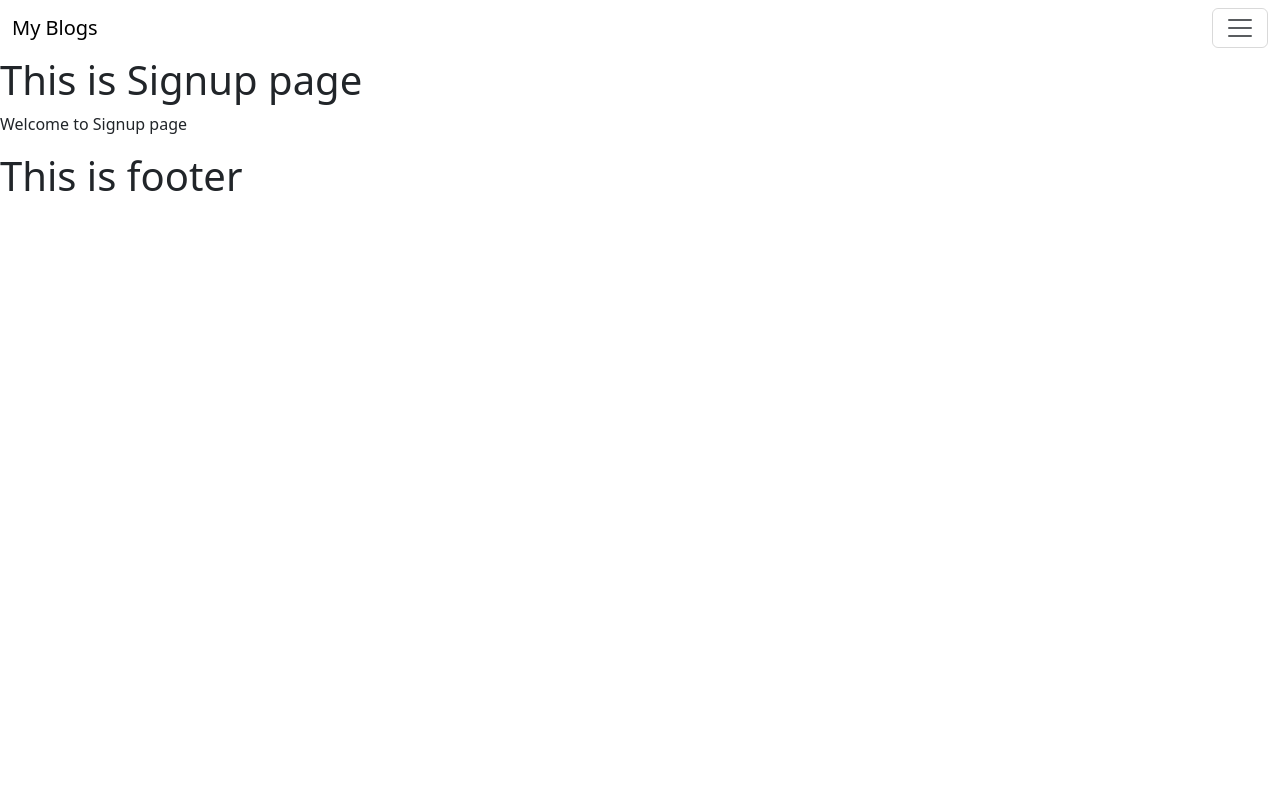
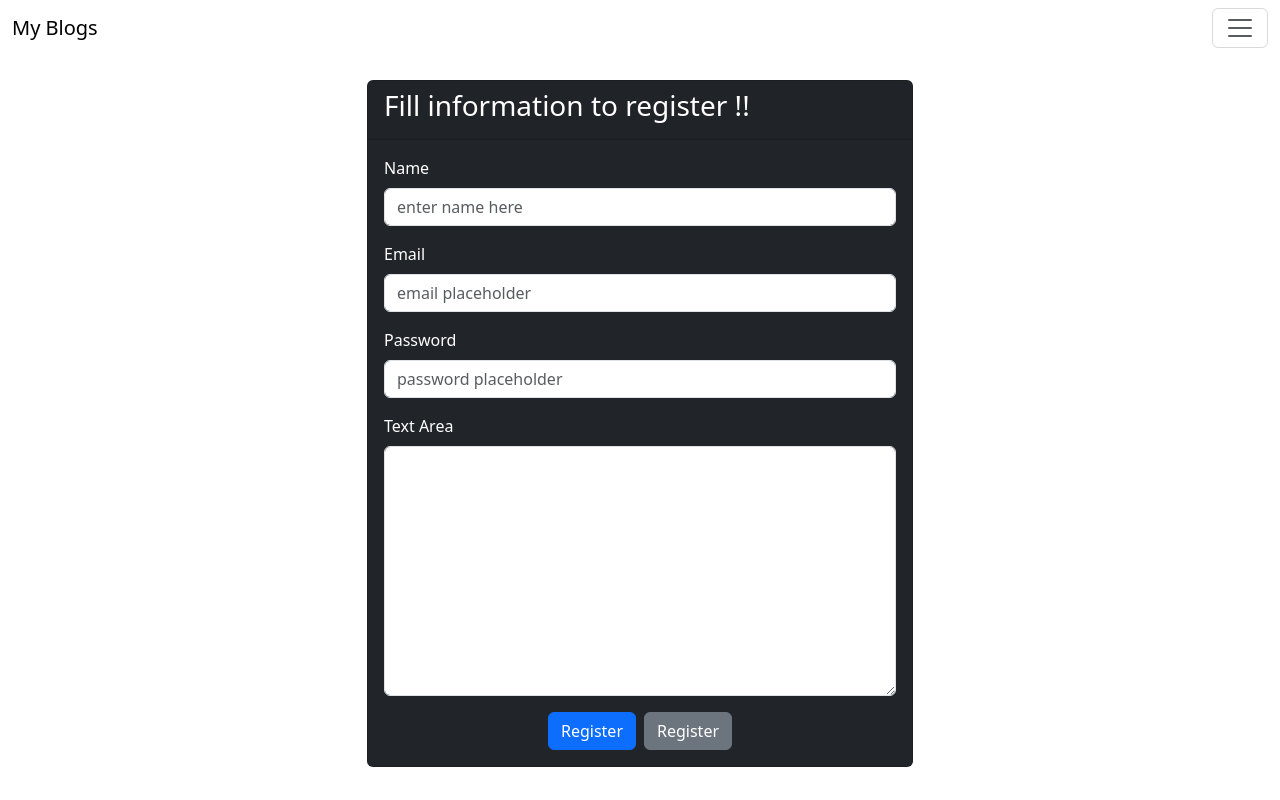
Before and after one commit to Abhijeet-Pathare/blog-frontend, a React (Create React App) app in the folder blog-app/: page /signup in a window 1280 px wide. Built offline with nearby package versions, Linux system fonts and the light colour scheme.

Commit message:
added signup component body

```diff
--- a/blog-app/src/components/Base.js
+++ b/blog-app/src/components/Base.js
@@ -7,7 +7,7 @@ function Base({title="Welcome to our website",children}) {
       <CustomNavbar />
         {children}
 
-      <h1>This is footer</h1>
+
     </div>
   )
 }
--- a/blog-app/src/pages/Signup.js
+++ b/blog-app/src/pages/Signup.js
@@ -1,15 +1,78 @@
 import React from 'react'
 import Base from '../components/Base'
+import { Button, Card, CardBody, CardHeader, Col, Container, Form, FormGroup, Input, Label, Row } from 'reactstrap'
 
 function Signup() {
-  return (
-    <Base>
-    <div>
-      <h1>This is Signup page</h1>
-        <p>Welcome to Signup page</p>
-    </div>
-    </Base>
-  )
+    return (
+        <Base>
+            <Container>
+                <Row className='mt-4'>
+                    <Col sm={{ size: 6, offset: 3 }}>
+                        <Card color='dark' inverse >
+                            <CardHeader>
+                                <h3> Fill information to register   !!</h3>
+                            </CardHeader>
+                            <CardBody>
+                                {/* Creating form */}
+                                <Form>
+                                    <FormGroup>
+                                        {/* Name field */}
+                                        <Label for="name">
+                                            Name
+                                        </Label>
+                                        <Input
+                                            id="name"
+                                            name="name"
+                                            placeholder="enter name here"
+                                            type="name"
+                                        />
+                                    </FormGroup>
+                                    {/* email field */}
+                                    <FormGroup>
+                                        <Label for="email">
+                                            Email
+                                        </Label>
+                                        <Input
+                                            id="email"
+                                            name="email"
+                                            placeholder="email placeholder"
+                                            type="email"
+                                        />
+                                    </FormGroup>
+                                    <FormGroup>
+                                        <Label for="examplePassword">
+                                            Password
+                                        </Label>
+                                        <Input
+                                            id="examplePassword"
+                                            name="password"
+                                            placeholder="password placeholder"
+                                            type="password"
+                                        />
+                                    </FormGroup>
+                                    <FormGroup>
+                                        <Label for="about">
+                                            Text Area
+                                        </Label>
+                                        <Input
+                                            id="about"
+                                            name="text"
+                                            type="textarea"
+                                            style={{ height: "250px" }}
+                                        />
+                                    </FormGroup>
+                                    <Container className='text-center'>
+                                        <Button type='submit' color='primary'>Register</Button>
+                                        <Button className='ms-2' type='reset' color='secondary'>Register</Button>
+                                    </Container>
+                                </Form>
+                            </CardBody>
+                        </Card>
+                    </Col>
+                </Row>
+            </Container>
+        </Base>
+    )
 }
 
 export default Signup
```
